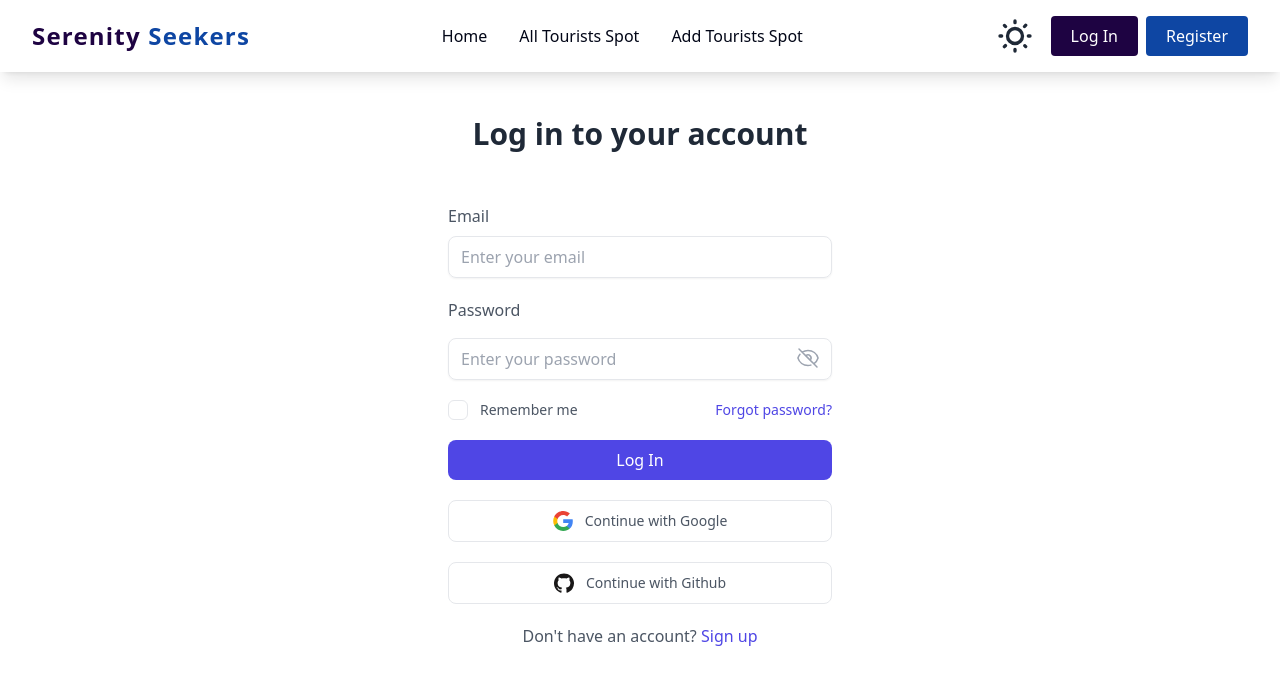
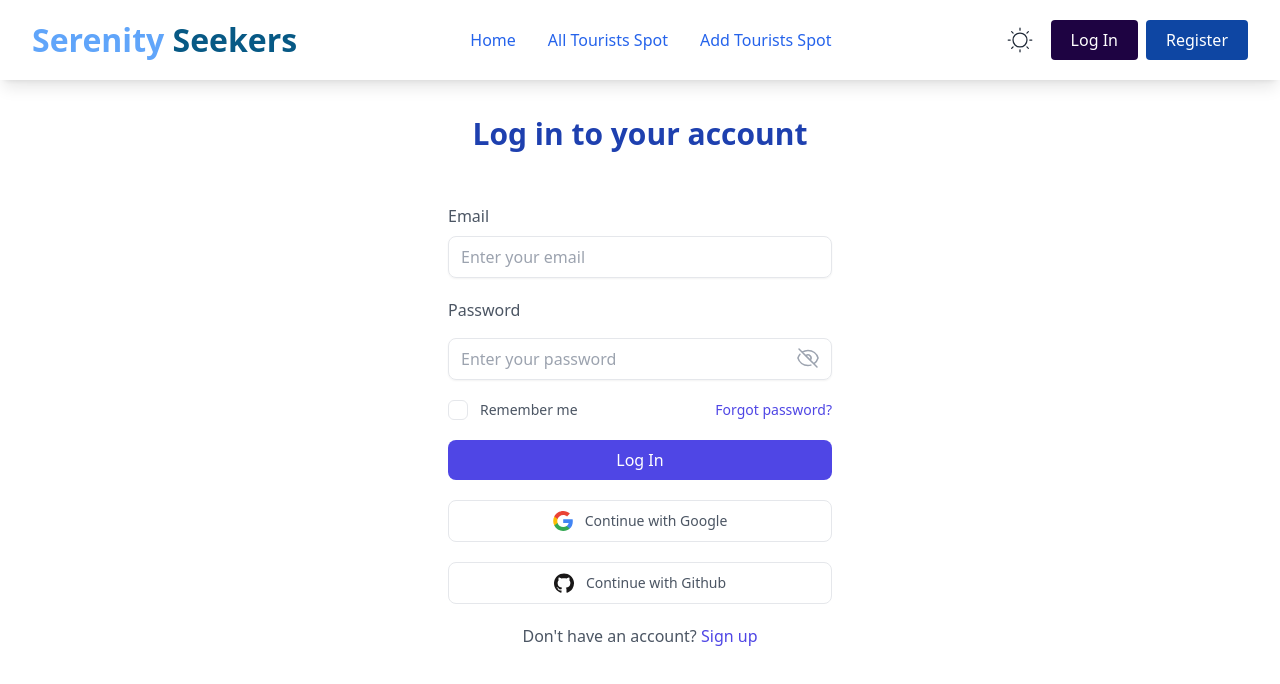
Before and after one commit to zahidtdx61/Serenity-Seekers-Frontend, a React (Vite) app: page /log-in in a window 1280 px wide. Shown: the top 684 px of the page. Built offline with nearby package versions, Linux system fonts and the light colour scheme; no server answers.

Commit message:
resolved theme changing issue

```diff
--- a/src/components/Navbar/Navbar.jsx
+++ b/src/components/Navbar/Navbar.jsx
@@ -1,4 +1,6 @@
 import { useEffect, useState } from "react";
+import { CiLight } from "react-icons/ci";
+import { IoMoonOutline } from "react-icons/io5";
 import { NavLink } from "react-router-dom";
 import useAuth from "../../hooks/useAuth";
 import UserInfo from "../UserInfo/UserInfo";
@@ -6,7 +8,7 @@ import NavbarSmDevice from "./NavbarSmDevice";
 
 const Navbar = () => {
   const { user } = useAuth();
-  const [theme, setTheme] = useState("light");
+  const [theme, setTheme] = useState('0');
 
   const routes = [
     { name: "Home", path: "/", type: "public" },
@@ -16,26 +18,38 @@ const Navbar = () => {
   ];
 
   const handleTheme = (e) => {
-    if (e.target.checked) {
-      setTheme("dracula");
-    } else {
-      setTheme("light");
+    console.log("Hola event");
+    console.log("theme", theme);
+    const currTheme = localStorage.getItem("theme");
+    if(currTheme === '0'){
+      document.querySelector("html").setAttribute("data-theme", "dracula");
+      localStorage.setItem("theme", '1');
+      setTheme('1');
+    }else{
+      document.querySelector("html").setAttribute("data-theme", "light");
+      localStorage.setItem("theme", '0');
+      setTheme('0');
     }
   };
 
   useEffect(() => {
-    localStorage.setItem("theme", theme);
     const localTheme = localStorage.getItem("theme");
-    document.querySelector("html").setAttribute("data-theme", localTheme);
-  }, [theme]);
-
-  console.log(theme);
+    if(localTheme !== null){
+      setTheme(localTheme);
+    }else{
+      setTheme('0');
+      localStorage.setItem("theme", '0');
+    }
+    const currTheme = localStorage.getItem("theme");
+    if(currTheme === '0') document.querySelector("html").setAttribute("data-theme", "light");
+    else document.querySelector("html").setAttribute("data-theme", "dracula");
+  }, []);
 
   const navStyle = (isActive) => {
     return [
-      isActive ? "text-primary-blue" : "text-slate-950",
+      isActive ? "text-sky-400" : "text-blue-600",
       isActive
-        ? "border-[2px] border-primary-blue rounded  px-2 font-semibold"
+        ? "border-[2px] border-sky-400 rounded  px-2 font-semibold"
         : "font-medium px-2 hover:opacity-75",
       "py-1",
     ].join(" ");
@@ -44,9 +58,9 @@ const Navbar = () => {
   return (
     <div className="w-full z-50 p-2 lg:py-4 lg:px-8  flex items-center justify-between shadow-lg fixed">
       <div className="flex-1 lg:flex-none">
-        <h1 className="text-2xl tracking-wider font-bold select-none text-primary-navy">
+        <h1 className="text-[2rem] font-bold  select-none text-blue-400">
           <NavLink to={"/"}>
-            Serenity <span className="text-primary-sky">Seekers</span>
+            Serenity <span className="text-sky-800">Seekers</span>
           </NavLink>
         </h1>
       </div>
@@ -74,28 +88,17 @@ const Navbar = () => {
         })}
       </div>
 
-      <label className="swap swap-rotate mr-2 lg:mr-4" onChange={handleTheme}>
-        {/* this hidden checkbox controls the state */}
-        <input type="checkbox" className="theme-controller" value="synthwave" />
-
-        {/* sun icon */}
-        <svg
-          className="swap-off fill-current w-10 h-10"
-          xmlns="http://www.w3.org/2000/svg"
-          viewBox="0 0 24 24"
-        >
-          <path d="M5.64,17l-.71.71a1,1,0,0,0,0,1.41,1,1,0,0,0,1.41,0l.71-.71A1,1,0,0,0,5.64,17ZM5,12a1,1,0,0,0-1-1H3a1,1,0,0,0,0,2H4A1,1,0,0,0,5,12Zm7-7a1,1,0,0,0,1-1V3a1,1,0,0,0-2,0V4A1,1,0,0,0,12,5ZM5.64,7.05a1,1,0,0,0,.7.29,1,1,0,0,0,.71-.29,1,1,0,0,0,0-1.41l-.71-.71A1,1,0,0,0,4.93,6.34Zm12,.29a1,1,0,0,0,.7-.29l.71-.71a1,1,0,1,0-1.41-1.41L17,5.64a1,1,0,0,0,0,1.41A1,1,0,0,0,17.66,7.34ZM21,11H20a1,1,0,0,0,0,2h1a1,1,0,0,0,0-2Zm-9,8a1,1,0,0,0-1,1v1a1,1,0,0,0,2,0V20A1,1,0,0,0,12,19ZM18.36,17A1,1,0,0,0,17,18.36l.71.71a1,1,0,0,0,1.41,0,1,1,0,0,0,0-1.41ZM12,6.5A5.5,5.5,0,1,0,17.5,12,5.51,5.51,0,0,0,12,6.5Zm0,9A3.5,3.5,0,1,1,15.5,12,3.5,3.5,0,0,1,12,15.5Z" />
-        </svg>
-
-        {/* moon icon */}
-        <svg
-          className="swap-on fill-current w-10 h-10"
-          xmlns="http://www.w3.org/2000/svg"
-          viewBox="0 0 24 24"
-        >
-          <path d="M21.64,13a1,1,0,0,0-1.05-.14,8.05,8.05,0,0,1-3.37.73A8.15,8.15,0,0,1,9.08,5.49a8.59,8.59,0,0,1,.25-2A1,1,0,0,0,8,2.36,10.14,10.14,0,1,0,22,14.05,1,1,0,0,0,21.64,13Zm-9.5,6.69A8.14,8.14,0,0,1,7.08,5.22v.27A10.15,10.15,0,0,0,17.22,15.63a9.79,9.79,0,0,0,2.1-.22A8.11,8.11,0,0,1,12.14,19.73Z" />
-        </svg>
-      </label>
+      <div onClick={handleTheme} className="mr-2 lg:mr-4 flex items-center">
+        {theme==='0' ? (
+          <button>
+            <CiLight size={30} />
+          </button>
+        ) : (
+          <button>
+            <IoMoonOutline size={30} />
+          </button>
+        )}
+      </div>
 
       {user ? (
         <div className="lg:flex gap-2 hidden lg:static">
@@ -113,7 +116,7 @@ const Navbar = () => {
       )}
 
       {/* mobile and tab */}
-      <NavbarSmDevice routes={routes} navStyle={navStyle} />
+      <NavbarSmDevice routes={routes} theme={theme} navStyle={navStyle} />
     </div>
   );
 };
--- a/src/components/Navbar/NavbarSmDevice.jsx
+++ b/src/components/Navbar/NavbarSmDevice.jsx
@@ -6,7 +6,7 @@ import { NavLink, useLocation } from "react-router-dom";
 import useAuth from "../../hooks/useAuth";
 import UserInfo from "../UserInfo/UserInfo";
 
-const NavbarSmDevice = ({ routes, navStyle }) => {
+const NavbarSmDevice = ({ routes, navStyle, theme }) => {
   const [open, setOpen] = useState(false);
 
   const location = useLocation();
@@ -31,14 +31,14 @@ const NavbarSmDevice = ({ routes, navStyle }) => {
         {user && <UserInfo />}
         <div
           onClick={() => setOpen((val) => !val)}
-          className="text-4xl lg:hidden p-1"
+          className="lg:hidden p-1"
         >
-          {open ? <AiOutlineClose /> : <LuMenu />}
+          {open ? <AiOutlineClose size={40} /> : <LuMenu size={40} />}
         </div>
       </div>
 
       <div
-        className={`z-[10] lg:flex gap-1 w-fit min-w-40 font-bold absolute duration-1000 bg-white px-8 py-4 shadow ${
+        className={`z-[10] lg:flex gap-1 w-fit min-w-40 font-bold absolute duration-1000 ${(theme === '1' ? 'bg-zinc-800' : "bg-white")} px-8 py-4 shadow ${
           open ? "top-16 lg:top-20 right-4" : "-top-96 right-4"
         } lg:hidden rounded-md h-fit flex flex-col justify-start items-start`}
       >
@@ -87,6 +87,7 @@ const NavbarSmDevice = ({ routes, navStyle }) => {
 NavbarSmDevice.propTypes = {
   routes: PropTypes.array,
   navStyle: PropTypes.func,
+  theme: PropTypes.string,
 };
 
 export default NavbarSmDevice;
--- a/src/pages/Login.jsx
+++ b/src/pages/Login.jsx
@@ -39,7 +39,7 @@ const Login = () => {
         <div className="max-w-sm w-full text-gray-600 space-y-5">
           <div className="text-center pb-8">
             <div className="mt-5">
-              <h3 className="text-gray-800 text-2xl font-bold sm:text-3xl">
+              <h3 className="text-blue-800 text-2xl font-bold sm:text-3xl">
                 Log in to your account
               </h3>
             </div>
```
